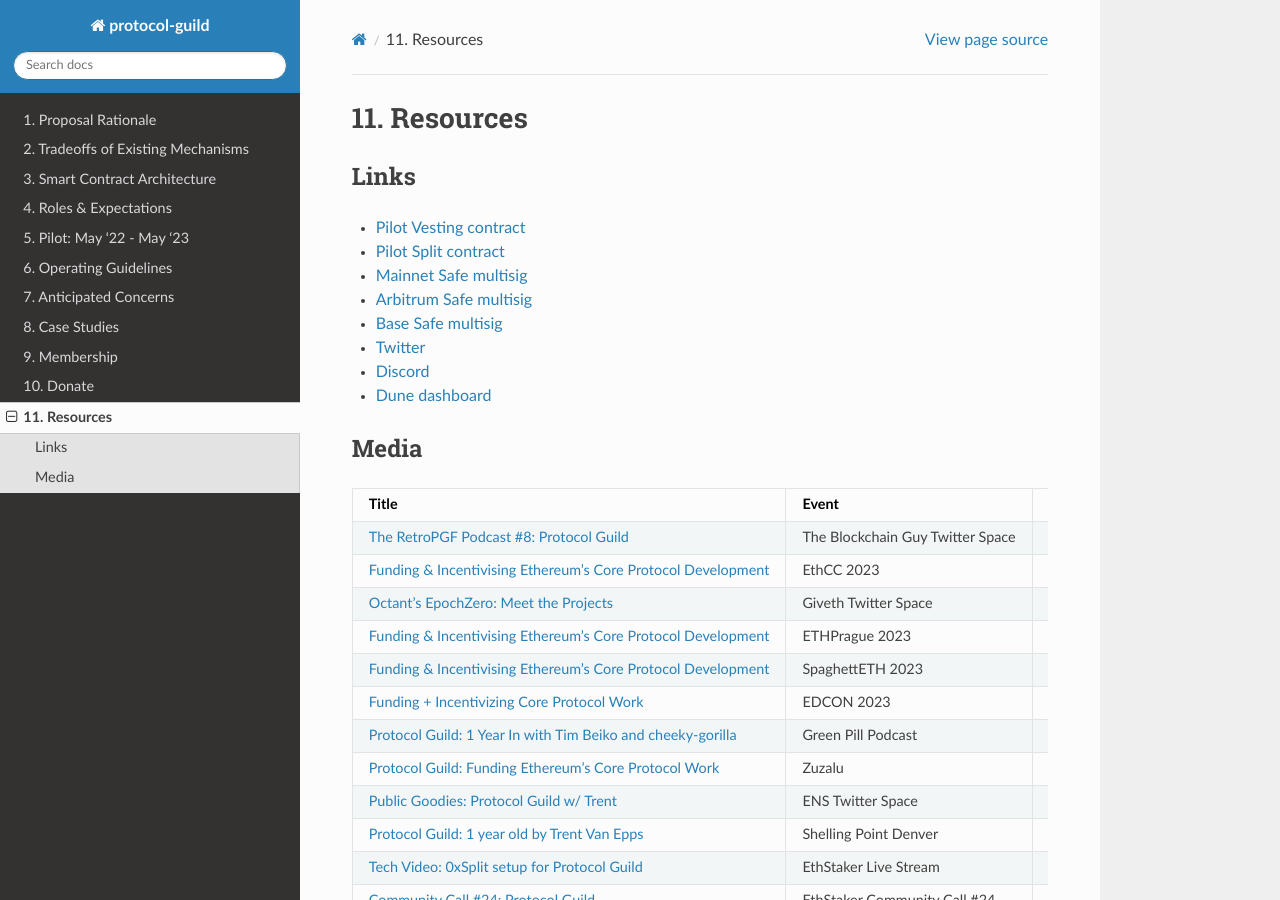
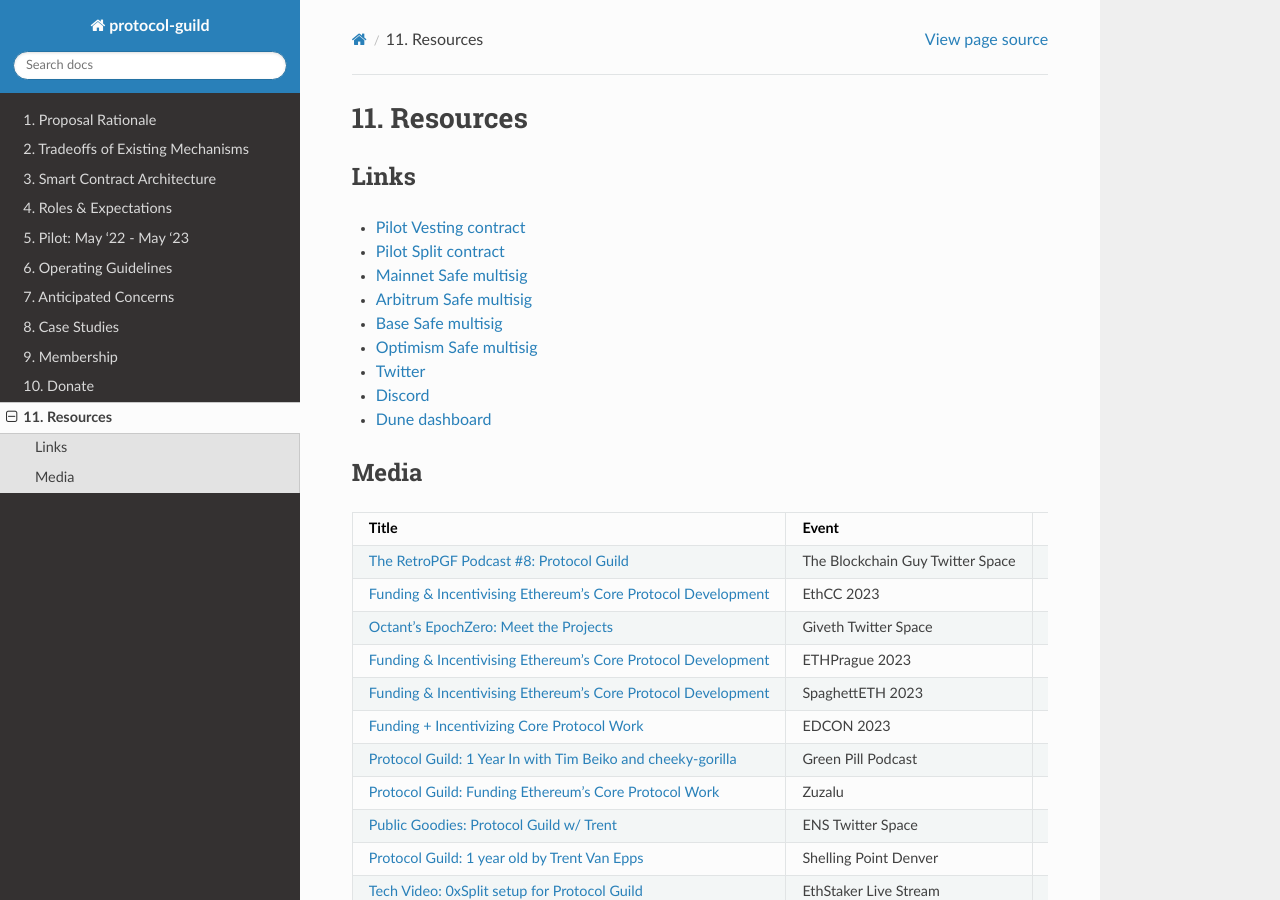
Before and after one commit to protocolguild/documentation, a Sphinx documentation site: the page built from docs/11-resources.md, in a window 1280 px wide and 900 px high. Built offline with Sphinx 7.4.7 and the Read the Docs theme 2.0.0, drawn with Linux system fonts in a browser that asks for light colours.

Commit message:
Resources: update multisigs

```diff
--- a/docs/11-resources.md
+++ b/docs/11-resources.md
@@ -4,9 +4,10 @@
 
 - [Pilot Vesting contract](https://app.0xsplits.xyz/accounts/0xF29Ff96aaEa6C9A1fBa851f74737f3c069d4f1a9/)
 - [Pilot Split contract](https://app.0xsplits.xyz/accounts/0x84af3D5824F0390b9510440B6ABB5CC02BB68ea1/)
-- [Mainnet Safe multisig](https://app.safe.global/transactions/history?safe=eth:0xF6CBDd6Ea6EC3C4359e33de0Ac823701Cc56C6c4)
-- [Arbitrum Safe multisig](https://app.safe.global/transactions/history?safe=arb1:0x29031805D0f40E5dcDE21A236FB4a69e6e0423B2)
-- [Base Safe multisig](https://app.safe.global/transactions/history?safe=base:0x92B97eC7FE03b4e75Ebd54e4cbe3cd6950591353)
+- [Mainnet Safe multisig](https://app.safe.global/balances?safe=eth:0xF6CBDd6Ea6EC3C4359e33de0Ac823701Cc56C6c4)
+- [Arbitrum Safe multisig](https://app.safe.global/balances?safe=arb1:0x29031805D0f40E5dcDE21A236FB4a69e6e0423B2)
+- [Base Safe multisig](https://app.safe.global/balances?safe=base:0x92B97eC7FE03b4e75Ebd54e4cbe3cd6950591353)
+- [Optimism Safe multisig](https://app.safe.global/balances?safe=oeth:0x728D29E9E06cE5d846242692dF05467076c19849)
 - [Twitter](https://twitter.com/protocolguild)
 - [Discord](https://discord.com/invite/HaUhXYsMyC)
 - [Dune dashboard](https://dune.com/protocolguild/protocol-guild)
```
